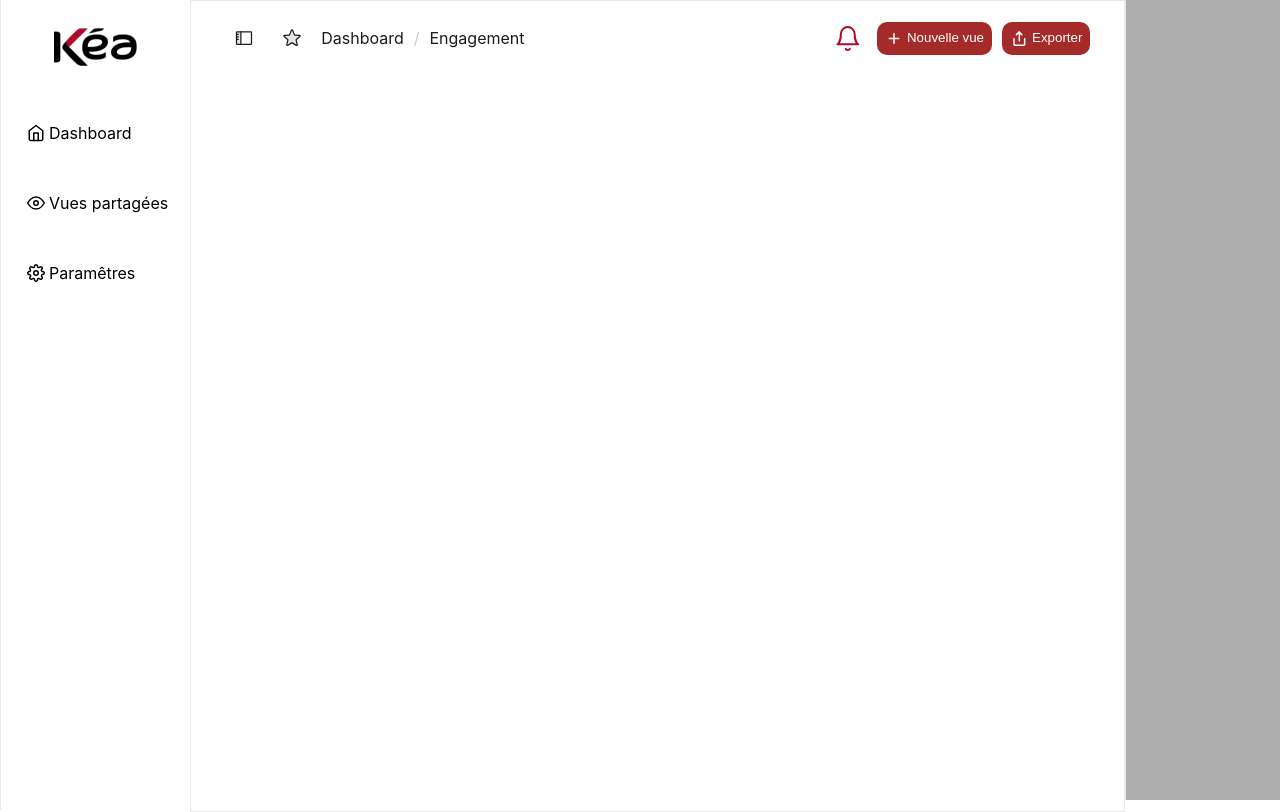
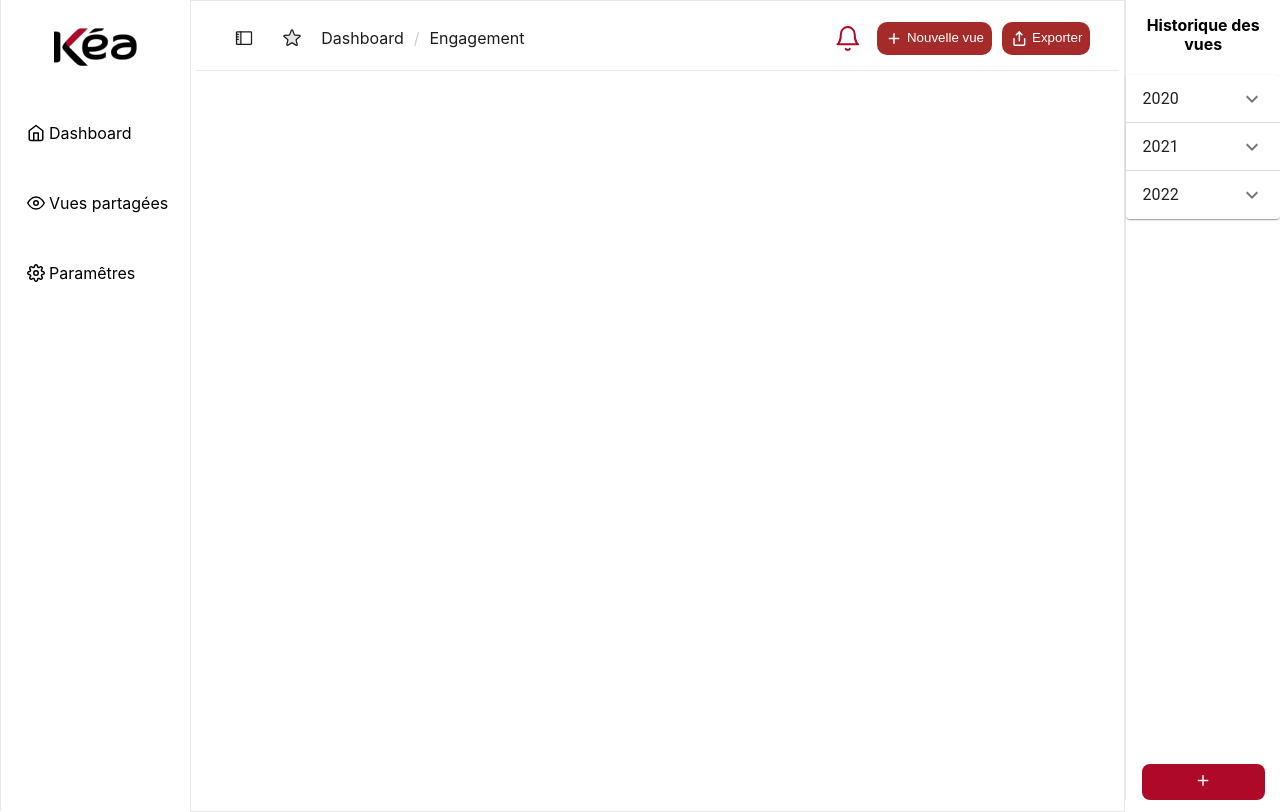
Before and after one commit to AlexisAmadei/KEAPartners_reactApp, a React (Create React App) app in the folder kea_dashboard/: page / in a window 1280 px wide. Built offline with nearby package versions, Linux system fonts and the light colour scheme.

Commit message:
update right sidebar

```diff
--- a/kea_dashboard/src/App.js
+++ b/kea_dashboard/src/App.js
@@ -1,6 +1,7 @@
 import './App.css';
 import Header from './components/Header';
 import LeftSideBar from './components/LeftSideBar';
+import RightSideBar from './components/RightSideBar';
 
 function App() {
   return (
@@ -9,8 +10,7 @@ function App() {
       <div className='main'>
         <Header />
       </div>
-      <div className='right-sidebar'>
-      </div>
+      <RightSideBar />
     </div>
   );
 }
--- /dev/null
+++ b/kea_dashboard/src/components/Accordion.js
@@ -0,0 +1,60 @@
+import * as React from 'react';
+import Accordion from '@mui/material/Accordion';
+import AccordionSummary from '@mui/material/AccordionSummary';
+import AccordionDetails from '@mui/material/AccordionDetails';
+import Typography from '@mui/material/Typography';
+import ExpandMoreIcon from '@mui/icons-material/ExpandMore';
+
+export default function SimpleAccordion() {
+  return (
+    <div>
+      <Accordion>
+        <AccordionSummary
+          expandIcon={<ExpandMoreIcon />}
+          aria-controls="panel1a-content"
+          id="panel1a-header"
+        >
+          <Typography>2020</Typography>
+        </AccordionSummary>
+        <AccordionDetails>
+          <Typography>
+            Lorem ipsum dolor sit amet, consectetur adipiscing elit. Suspendisse
+            malesuada lacus ex, sit amet blandit leo lobortis eget.
+          </Typography>
+        </AccordionDetails>
+      </Accordion>
+
+      <Accordion>
+        <AccordionSummary
+          expandIcon={<ExpandMoreIcon />}
+          aria-controls="panel2a-content"
+          id="panel2a-header"
+        >
+          <Typography>2021</Typography>
+        </AccordionSummary>
+        <AccordionDetails>
+          <Typography>
+            Lorem ipsum dolor sit amet, consectetur adipiscing elit. Suspendisse
+            malesuada lacus ex, sit amet blandit leo lobortis eget.
+          </Typography>
+        </AccordionDetails>
+      </Accordion>
+
+      <Accordion>
+        <AccordionSummary
+          expandIcon={<ExpandMoreIcon />}
+          aria-controls="panel1a-content"
+          id="panel1a-header"
+        >
+          <Typography>2022</Typography>
+        </AccordionSummary>
+        <AccordionDetails>
+          <Typography>
+            Lorem ipsum dolor sit amet, consectetur adipiscing elit. Suspendisse
+            malesuada lacus ex, sit amet blandit leo lobortis eget.
+          </Typography>
+        </AccordionDetails>
+      </Accordion>
+    </div>
+  );
+}
--- a/kea_dashboard/src/components/Header.css
+++ b/kea_dashboard/src/components/Header.css
@@ -1,6 +1,8 @@
 .h-container {
     background-color: white;
     color: black;
+    border-bottom: 1px solid #e8e8e8;
+    min-width: none;
 }
 
 .icon-head {
--- a/kea_dashboard/src/components/Header.js
+++ b/kea_dashboard/src/components/Header.js
@@ -20,7 +20,6 @@ import "./Header.css"
 const AppStyle={
   backgroundColor: '#FFFFFF',
   boxShadow: 'none',
-
 }
 
 const pages = ['Dashboard', '/', 'Engagement'];
--- a/kea_dashboard/src/components/LeftSideBar.css
+++ b/kea_dashboard/src/components/LeftSideBar.css
@@ -1,11 +1,3 @@
-.right-sidebar {
-    height: 100%;
-    width: 12%;
-    background: rgb(173, 173, 173);
-    border-left: 1px solid #e8e8e8;
-    display: flex;
-    flex-direction: column;
-}
 
 .left-sidebar {
     padding: 5px;
--- /dev/null
+++ b/kea_dashboard/src/components/RightSideBar.css
@@ -0,0 +1,30 @@
+.right-sidebar {
+    height: 100%;
+    width: 12%;
+    background: rgb(255, 255, 255);
+    border-left: 1px solid #e8e8e8;
+    display: flex;
+    flex-direction: column;
+    justify-content: space-between;
+}
+
+.right-sidebar-header {
+    font-size: 85%;
+    font-weight: bold;
+    min-height: 64.8px;
+    display: flex;
+    align-items: center;
+    justify-content: space-around;
+    margin-bottom: 5px;
+}
+
+.right-sidebar-footer__button {
+    width: 80%;
+    border: none;
+    background: #AF0929;
+    border-radius: 8px;
+    align-items: center;
+    padding: 8px;
+    gap: 8px;
+    align-self: center;
+}
--- /dev/null
+++ b/kea_dashboard/src/components/RightSideBar.js
@@ -0,0 +1,24 @@
+import SimpleAccordion from './Accordion'
+import ButtonHeader from './ButtonHeader'
+import './RightSideBar.css'
+import PlusIcon from '../assets/Plus.svg';
+
+export default function RightSideBar() {
+    return (
+        <div className="right-sidebar">
+            <div className='upper-sidebar'>
+                <div className="right-sidebar-header">
+                    <h3>Historique des vues</h3>
+                </div>
+                <div className="right-sidebar-body">
+                    <SimpleAccordion />
+                </div>
+            </div>
+            <div className='right-sidebar-footer'>
+                <button className='right-sidebar-footer__button'>
+                    <img src={PlusIcon}></img>
+                </button>
+            </div>
+        </div>
+    )
+}
```
Also changed, not shown: kea_dashboard/src/components/Accordion.css (added), kea_dashboard/src/components/LeftSideBar.js (indentation only).
